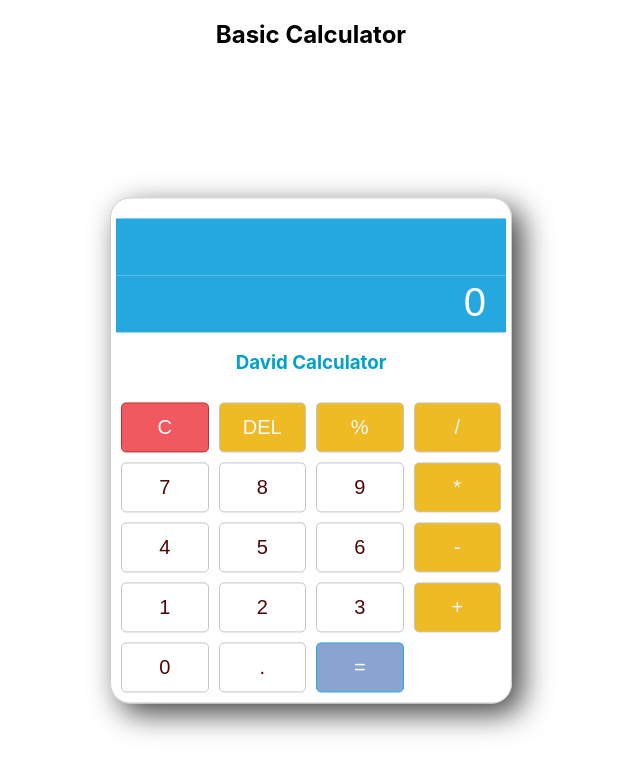
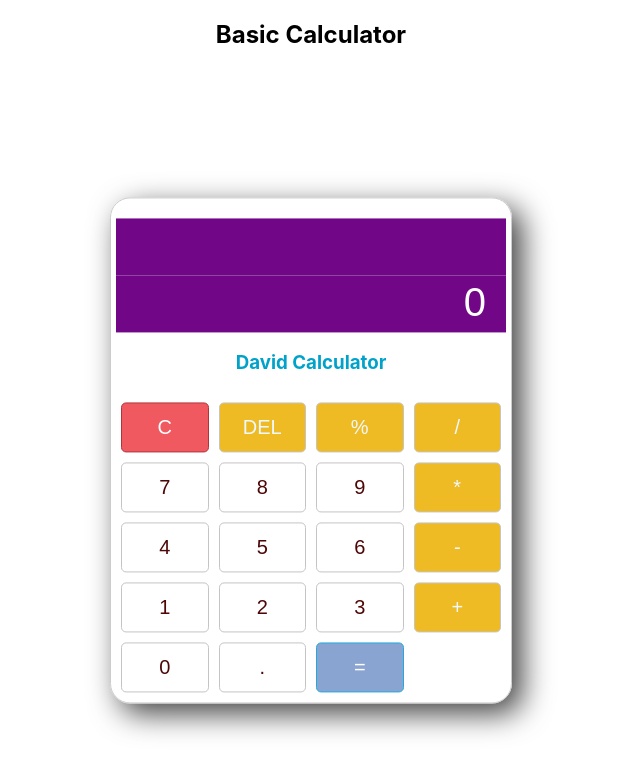
Before and after one commit to Ikendu/calculator-React, a React (Create React App) app: page / in a window 1280 px wide. Shown: the top 774 px of the page, without its empty margins (329-969 px from the left). Built offline with nearby package versions, Linux system fonts and the light colour scheme.

Commit message:
check up width

```diff
--- a/src/component/output.css
+++ b/src/component/output.css
@@ -4,7 +4,7 @@
   width: 90%;
   height: 40px;
   border: none;
-    background-color: #25a8e0;
+  background-color: #710786;
   color: white;
   text-align: right;
   padding: 7px 20px 10px 10px;
```
Lines whose indentation alone changed are shown as unchanged.
